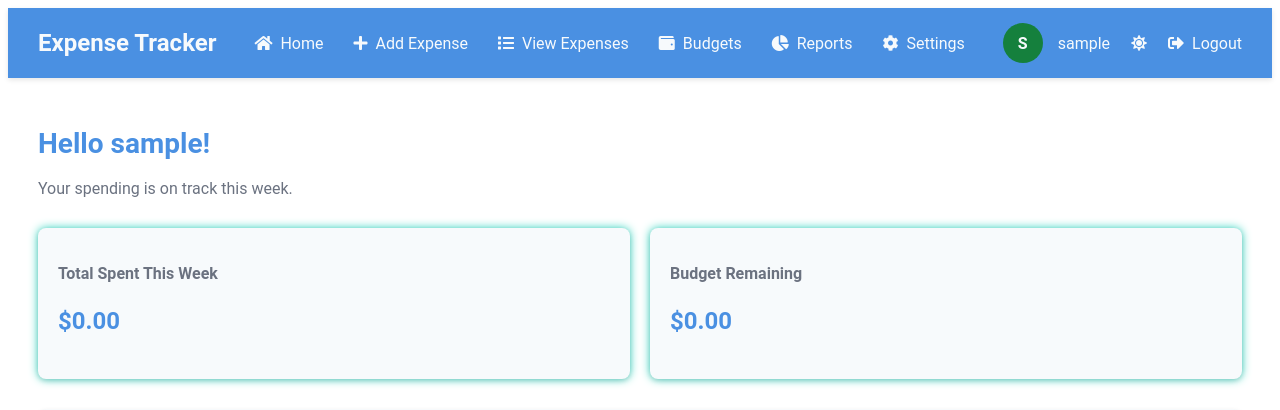
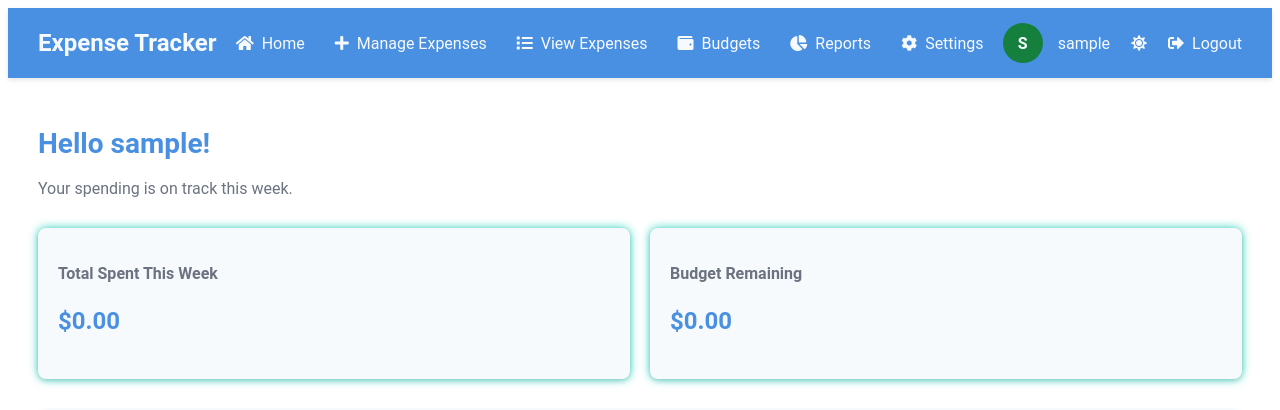
Before and after one commit to hesnyandoro/PennyPulse, a PHP site: page /dashboard.php in a window 1280 px wide. Shown: the top 410 px of the page. Run offline with PHP 8.4, Linux system fonts and the light colour scheme; the visitor is signed in with stand-in values (Sample User, id 1); tables that the repository leaves empty or names only in its code hold one stand-in row (values such as "Sample post").

Commit message:
Refactor dashboard.php: update navigation link text for adding expenses and correct edit link to point to add_expense.php

```diff
--- a/dashboard.php
+++ b/dashboard.php
@@ -94,7 +94,7 @@ $remaining = $total_budget - $total_spent;
             <div class="logo">Expense Tracker</div>
             <ul class="nav-links">
                 <li><a href="dashboard.php"><i class="fas fa-home"></i> Home</a></li>
-                <li><a href="add_expense.php"><i class="fas fa-plus"></i> Add Expense</a></li>
+                <li><a href="add_expense.php"><i class="fas fa-plus"></i> Manage Expenses</a></li>
                 <li><a href="view_expenses.php"><i class="fas fa-list"></i> View Expenses</a></li>
                 <li><a href="set_budget.php"><i class="fas fa-wallet"></i> Budgets</a></li>
                 <li><a href="reports.php"><i class="fas fa-chart-pie"></i> Reports</a></li>
@@ -172,7 +172,7 @@ $remaining = $total_budget - $total_spent;
                                     <td><?php echo htmlspecialchars($expense['category']); ?></td>
                                     <td><?php echo htmlspecialchars($expense['description']); ?></td>
                                     <td>$<?php echo number_format($expense['amount'], 2); ?></td>
-                                    <td><a href="edit_expenses.php?id=<?php echo $expense['id']; ?>" class="btn">Edit</a></td>
+                                    <td><a href="add_expense.php?id=<?php echo $expense['id']; ?>" class="btn">Edit</a></td>
                                 </tr>
                             <?php } ?>
                         </tbody>
```
